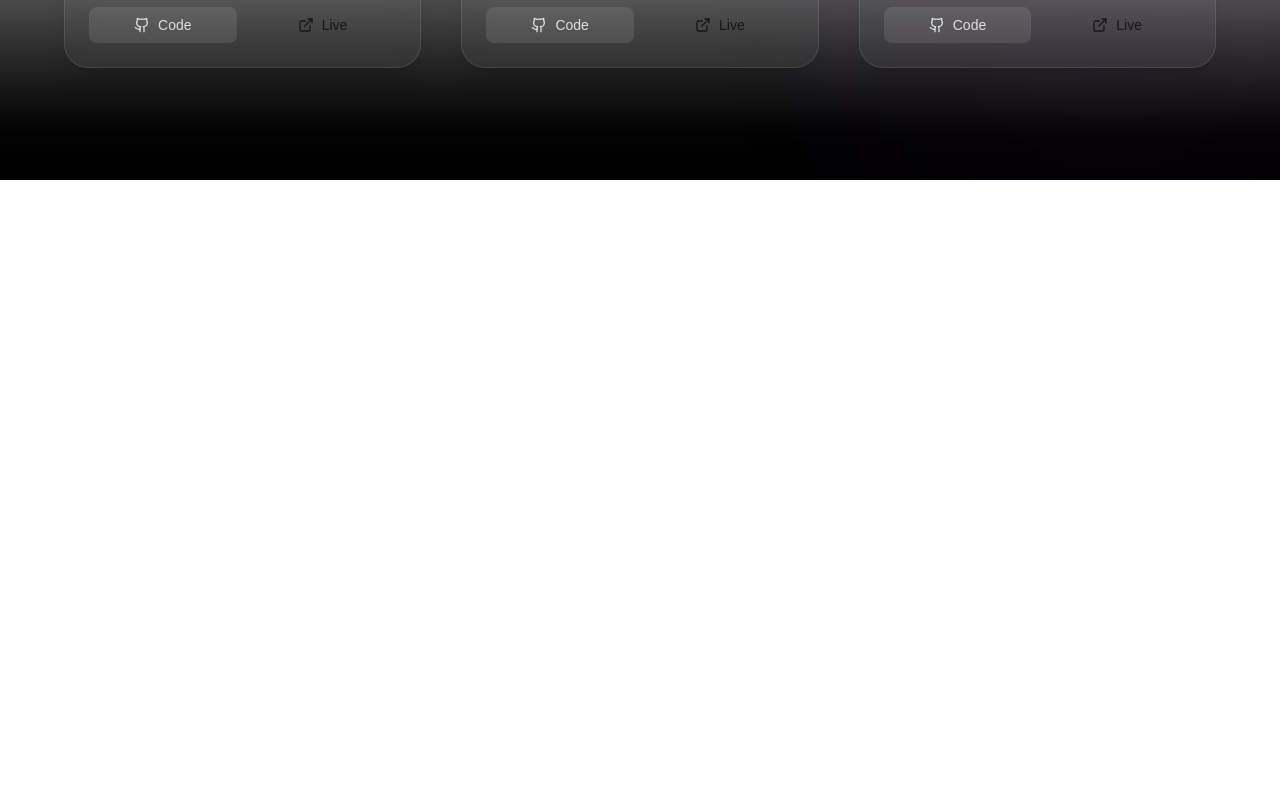
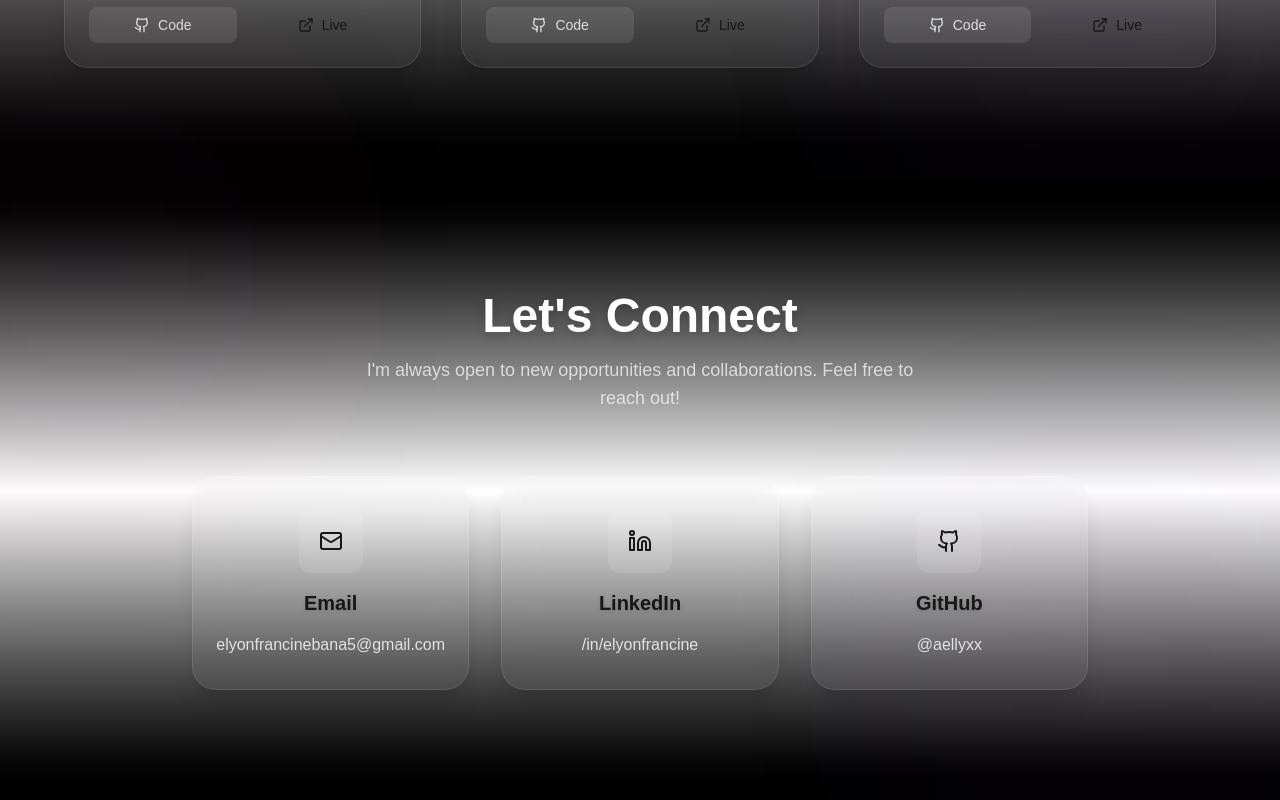
Before and after one commit to aellyxx/aellyxx.dev, a Next.js app: page / in a window 1280 px wide. Shown: the part 2913-3713 px from the top of the page. Before the commit the page ends 3093 px from the top, so only its background shows below. Built offline with nearby package versions, Linux system fonts and the light colour scheme.

Commit message:
[add] contact section

```diff
--- a/src/app/page.tsx
+++ b/src/app/page.tsx
@@ -5,6 +5,7 @@ import HeroSection from "@/src/components/hero-section"
 import AboutSection from "../components/about-section"
 import SkillsSection from "../components/skill-section"
 import ProjectsSection from "../components/project-section"
+import ContactSection from "../components/contact-section"
 export default function Home() {
 
   return (
@@ -14,6 +15,7 @@ export default function Home() {
       <AboutSection/>
       <SkillsSection/>
       <ProjectsSection/>
+      <ContactSection/>
     </main>
   )
 
--- /dev/null
+++ b/src/components/contact-section.tsx
@@ -0,0 +1,86 @@
+"use client"
+
+import { Mail, Linkedin, Github, Twitter } from "lucide-react"
+
+export default function ContactSection() {
+  const contacts = [
+    {
+      icon: <Mail size={24} className="text-accent" />,
+      title: "Email",
+      value: "elyonfrancinebana5@gmail.com",
+      link: "https://mail.google.com/mail/?view=cm&to=elyonfrancinebana5@gmail.com&su=Hello&body=Hi%20Elyon,",
+
+      color: "from-pink-500 via-purple-500 to-blue-500",
+    },
+
+
+    {
+      icon: <Linkedin size={24} className="text-accent" />,
+      title: "LinkedIn",
+      value: "/in/elyonfrancine",
+      link: "https://linkedin.com",
+      color: "from-blue-500 via-cyan-400 to-indigo-500",
+    },
+
+
+    {
+      icon: <Github size={24} className="text-accent" />,
+      title: "GitHub",
+      value: "@aellyxx",
+      link: "https://github.com/aellyxx",
+      color: "from-green-400 via-teal-400 to-cyan-500",
+    },
+  ]
+
+  return (
+    <section
+      id="contact"
+      className="py-28 px-4 sm:px-6 lg:px-8 relative bg-gradient-to-b from-black via-background to-black"
+    >
+
+      <div className="absolute inset-0 pointer-events-none opacity-30">
+        <div className="w-64 h-64 bg-pink-500/30 blur-[140px] absolute -top-10 -left-10" />
+        <div className="w-64 h-64 bg-purple-500/30 blur-[140px] absolute bottom-0 right-10" />
+      </div>
+
+      <div className="max-w-4xl mx-auto relative z-10">
+        <div className="mb-16 text-center">
+          <h2 className="text-4xl md:text-5xl font-bold text-white drop-shadow-lg mb-4">
+            Let's Connect
+          </h2>
+        <p className="text-white/70 text-lg max-w-xl mx-auto">
+            I'm always open to new opportunities and collaborations. Feel free to reach out!
+          </p>
+        </div>
+
+        <div className="grid md:grid-cols-3 gap-8">
+          {contacts.map((contact, id) => (
+            <a
+              key={id}
+              href={contact.link}
+              target="_blank"
+              rel="noopener noreferrer"
+              className={`group relative rounded-3xl p-8 bg-white/5 backdrop-blur-lg border border-white/10 overflow-hidden shadow-xl hover:shadow-[0_0_30px] hover:shadow-pink-500/40 transition-all duration-500`}
+            >
+
+
+              <div
+                className={`absolute inset-0 opacity-0 group-hover:opacity-100 transition duration-500 bg-gradient-to-r ${contact.color} blur-[60px]`}
+              />
+
+
+
+              <div className="relative z-10 flex flex-col items-center text-center space-y-4">
+                <div className="w-16 h-16 rounded-xl flex items-center justify-center bg-white/10">
+                  {contact.icon}
+                </div>
+                <h3 className="text-xl font-semibold text-accent drop-shadow">{contact.title}</h3>
+                <p className="text-white/80 font-medium">{contact.value}</p>
+              </div>
+            </a>
+          ))}
+        </div>
+      </div>
+    </section>
+  )
+}
```
